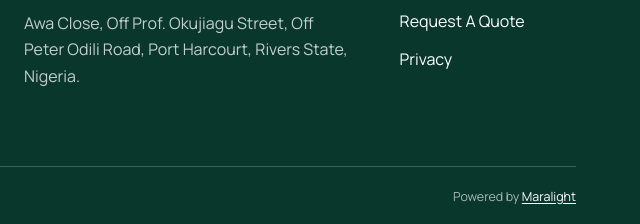
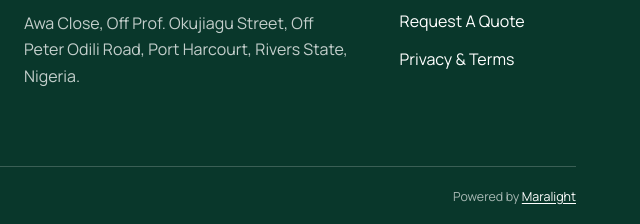
Before and after one commit to Maralight/blumera-preview, a website: page index.html in a window 1280 px wide. Shown: the part 6567-6791 px from the top of the page, 640-1280 px from the left. Drawn offline with nearby package versions, Linux system fonts and the light colour scheme.

Commit message:
Update index.html
Update to add Terms of Use

```diff
--- a/index.html
+++ b/index.html
@@ -180,7 +180,7 @@
       <div class="footer-brand"><div class="footer-logo-wrap"><img src="assets/images/logo-primary.svg" alt="Blumera Global Services Ltd" width="180" height="180" loading="lazy"></div><p class="footer-tagline"><span class="tagline-green">Clear Solutions,</span> <span class="tagline-amber">Dependable Delivery</span></p></div>
       <div><p class="footer-label">Contact</p><a data-company-email href="mailto:info@blumeraltd.com">info@blumeraltd.com</a><a data-company-phone href="tel:+2348034150171">0803 415 0171</a></div>
       <div><p class="footer-label">Offices</p><address data-office-lagos>Glitter Shopping Complex, 342 Abeokuta Expressway, Ajegunle-Ilo, Lagos.</address><address data-office-ph>Awa Close, Off Prof. Okujiagu Street, Off Peter Odili Road, Port Harcourt.</address></div>
-      <div><p class="footer-label">Navigate</p><a href="#supply">Supply Categories</a><a href="#process">How We Procure</a><a href="request-quote.html">Request A Quote</a><a href="privacy.html">Privacy</a></div>
+      <div><p class="footer-label">Navigate</p><a href="#supply">Supply Categories</a><a href="#process">How We Procure</a><a href="request-quote.html">Request A Quote</a><a href="privacy.html">Privacy &amp; Terms</a></div>
     </div>
     <div class="shell footer-bottom"><span>© <span data-current-year></span> Blumera Global Services Ltd. · RC 9636057</span><span>Powered by <a data-maralight-link href="https://maralightltd.com" target="_blank" rel="noopener">Maralight</a></span></div>
   </footer>
```
